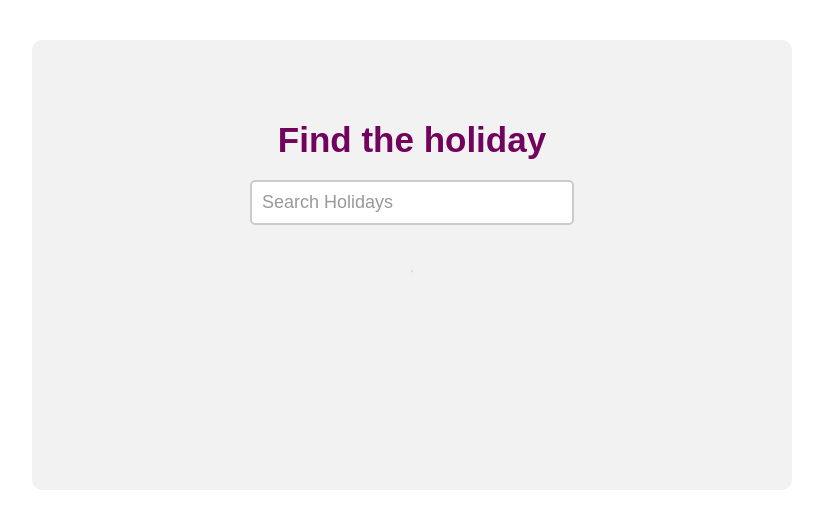
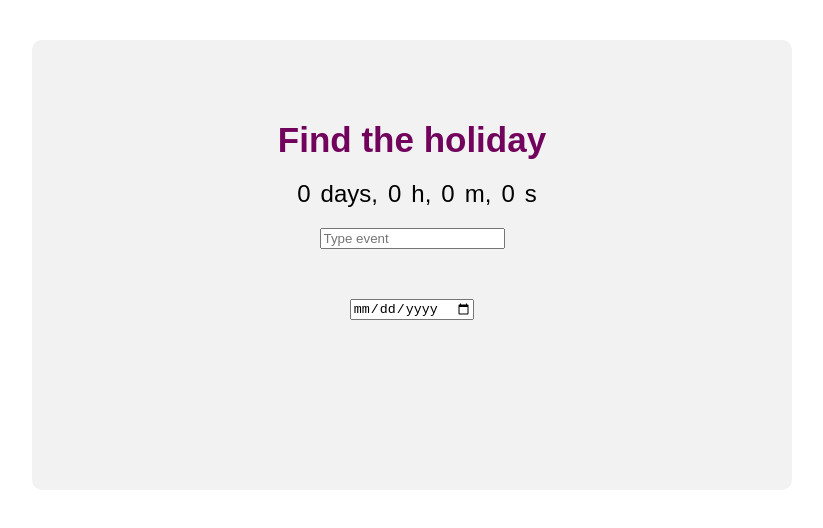
Before and after one commit to ElizPN/frontend-challenge, an Angular app: page / in a window 1280 px wide. Shown: the top 528 px of the page, without its empty margins (228-1051 px from the left). Built offline with nearby package versions, Linux system fonts and the light colour scheme.

Commit message:
fix: add possibility to choose date; remove redundant code

```diff
--- a/src/app/countdown/countdown.component.html
+++ b/src/app/countdown/countdown.component.html
@@ -5,50 +5,28 @@
   <ng-template #defaultTitle>
     <div class="countdown-title">Find the holiday</div>
   </ng-template>
-  <div
-    class="countdown-timer"
-    *ngIf="
-      holidayTitle &&
-        timeDifference.days &&
-        timeDifference.hours &&
-        timeDifference.minutes &&
-        timeDifference.seconds;
-      else defaultTimerPlaceholder
-    "
-  >
+  <div class="countdown-timer">
     <span class="countdown-days">{{ timeDifference.days }}</span> days,
     <span class="countdown-hours">{{ timeDifference.hours }}</span> h,
     <span class="countdown-minutes">{{ timeDifference.minutes }}</span
     >m, <span class="countdown-seconds">{{ timeDifference.seconds }}</span
     >s
   </div>
-  <ng-template #defaultTimerPlaceholder></ng-template>
   <div class="countdown-details">
     <input
       type="text"
-      class="countdown-title-input"
-      placeholder="Search Holidays"
+      placeholder="Type event"
       [(ngModel)]="searchValue"
       #searchField
       (input)="updateHolidaysOnInput($event)"
     />
   </div>
-  <div class="dropdown-container">
-    <div class="dropdown-list">
-      <div
-        class="dropdown-item"
-        *ngFor="let holiday of holidaysList"
-        (click)="onHolidaySelect(holiday)"
-      >
-        {{ holiday.name }}
-      </div>
-      <div class="no-results" *ngIf="holidaysList.length === 0 && searchValue !== ''">
-        No results found.
-      </div>
-    </div>
-  </div>
   <div class="countdown-details">
-    <div class="info-item" *ngIf="holidayTitle">Title: {{ holidayTitle }}</div>
-    <div class="info-item" *ngIf="selectedHolidayDate">Date: {{ selectedHolidayDate }}</div>
+    <input
+      type="date"
+      class="countdown-date-input"
+      placeholder="Select Date"
+      [(ngModel)]="selectedDateValue"
+    />
   </div>
 </div>
--- a/src/app/countdown/countdown.component.ts
+++ b/src/app/countdown/countdown.component.ts
@@ -1,5 +1,5 @@
-import { Component, ViewChild, ElementRef } from '@angular/core'
-import { interval } from 'rxjs'
+import { Component, ViewChild, ElementRef, OnInit } from '@angular/core'
+import { interval, Subscription } from 'rxjs'
 import holidaysData from '../../holidays.json'
 
 @Component({
@@ -7,11 +7,12 @@ import holidaysData from '../../holidays.json'
   templateUrl: './countdown.component.html',
   styleUrls: ['./countdown.component.scss'],
 })
-export class CountdownComponent {
+export class CountdownComponent implements OnInit {
   @ViewChild('searchField', { static: false }) searchField!: ElementRef
   holidayTitle: string = ''
   searchValue: string = ''
   selectedHolidayDate: string = ''
+  selectedDateValue: string = ''
   timeDifference: { days: number; hours: number; minutes: number; seconds: number } = {
     days: 0,
     hours: 0,
@@ -21,6 +22,11 @@ export class CountdownComponent {
   holidaysList: { name: string; date: string }[] = []
   allHolidays: Record<string, string> = { ...holidaysData }
   futureHolidays: Record<string, string> = {}
+  private timerSubscription: Subscription | undefined
+
+  ngOnInit() {
+    this.startTimer()
+  }
 
   constructor() {
     const storedSelectedHolidayDate = localStorage.getItem('selectedHolidayDate')
@@ -44,20 +50,22 @@ export class CountdownComponent {
     }
   }
 
+  private startTimer() {
+    this.timerSubscription = interval(1000).subscribe(() => {
+      this.calculateTimeDifference()
+    })
+  }
+
   saveToLocalStorage() {
     window.localStorage.setItem('selectedHolidayDate', this.selectedHolidayDate)
     window.localStorage.setItem('selectedHolidayName', this.holidayTitle)
   }
 
   calculateTimeDifference() {
-    if (!this.selectedHolidayDate) {
-      this.timeDifference = { days: 0, hours: 0, minutes: 0, seconds: 0 }
-      return
-    }
+    const currentDate = new Date()
+    const selectedDate = new Date(this.selectedDateValue)
 
-    const currentDate = new Date()
-    const selectedDate = new Date(this.selectedHolidayDate)
-    if (selectedDate < currentDate || !selectedDate) {
+    if (this.selectedDateValue === '' || selectedDate < currentDate || !selectedDate) {
       this.timeDifference = { days: 0, hours: 0, minutes: 0, seconds: 0 }
       return
     }
@@ -80,45 +88,8 @@ export class CountdownComponent {
     }
   }
 
-  loadHolidays() {
-    this.holidaysList = []
-
-    Object.entries(this.futureHolidays).forEach(([name, date]) => {
-      this.holidaysList.push({ name, date })
-    })
-  }
-
-  filterHolidays(searchTerm: string) {
-    if (!searchTerm) {
-      this.loadHolidays()
-      return
-    }
-
-    this.holidaysList = Object.keys(this.futureHolidays)
-      .filter(key => key.toLowerCase().includes(searchTerm.toLowerCase()))
-      .map(key => ({ name: key, date: this.futureHolidays[key] }))
-  }
-
-  onHolidaySelect({ name, date }: { name: string; date: string }) {
-    this.holidayTitle = name
-    this.selectedHolidayDate = date
-    this.saveToLocalStorage()
-
-    interval(1000).subscribe(() => {
-      this.calculateTimeDifference()
-    })
-
-    this.searchValue = ''
-    this.holidaysList = []
-  }
-
   updateHolidaysOnInput(event: Event) {
     const inputValue = (event.target as HTMLInputElement)?.value
-
-    this.filterHolidays(inputValue)
-
-    if (inputValue === '') {
-      this.holidaysList = []
-    }
+    console.log(inputValue)
   }
 }
```
